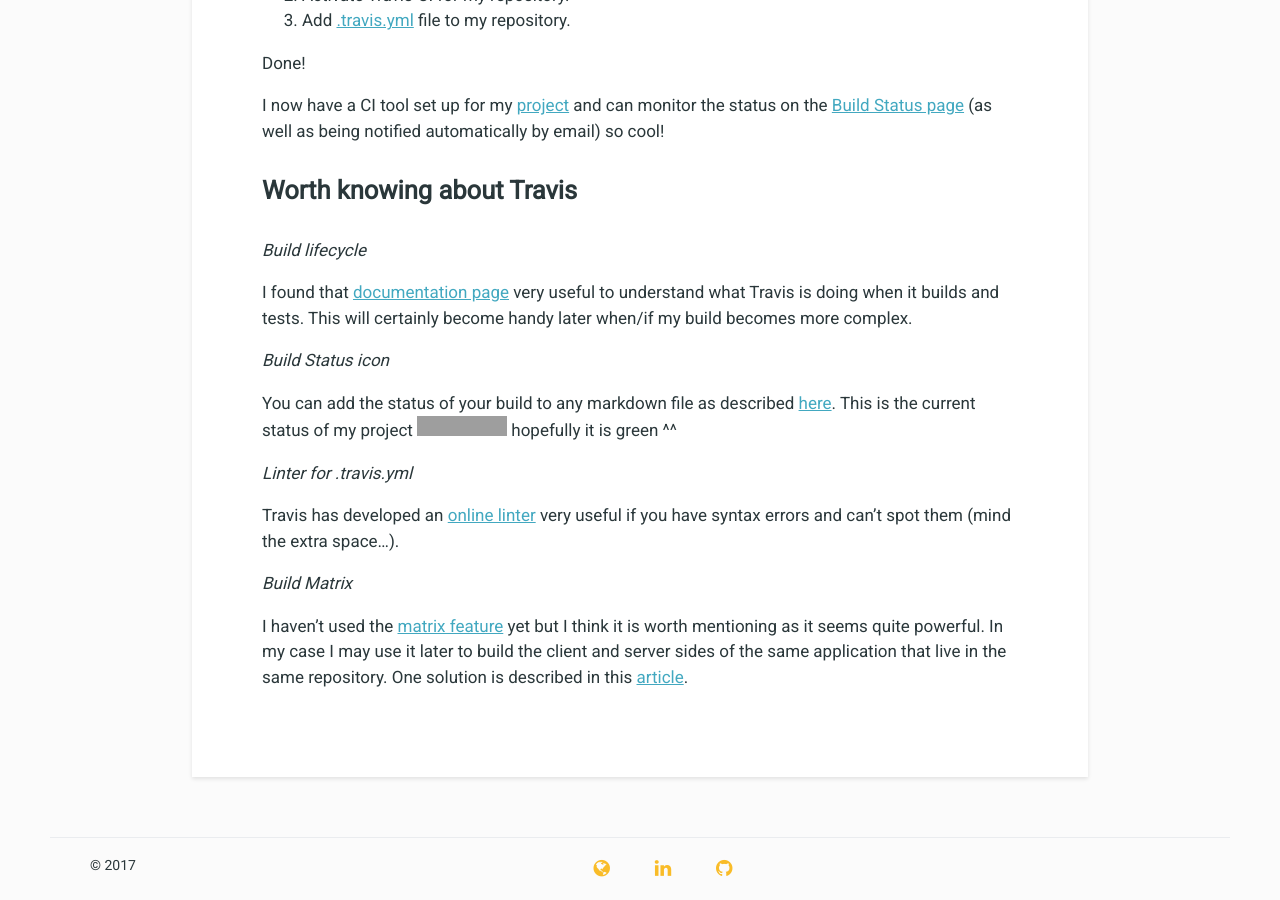
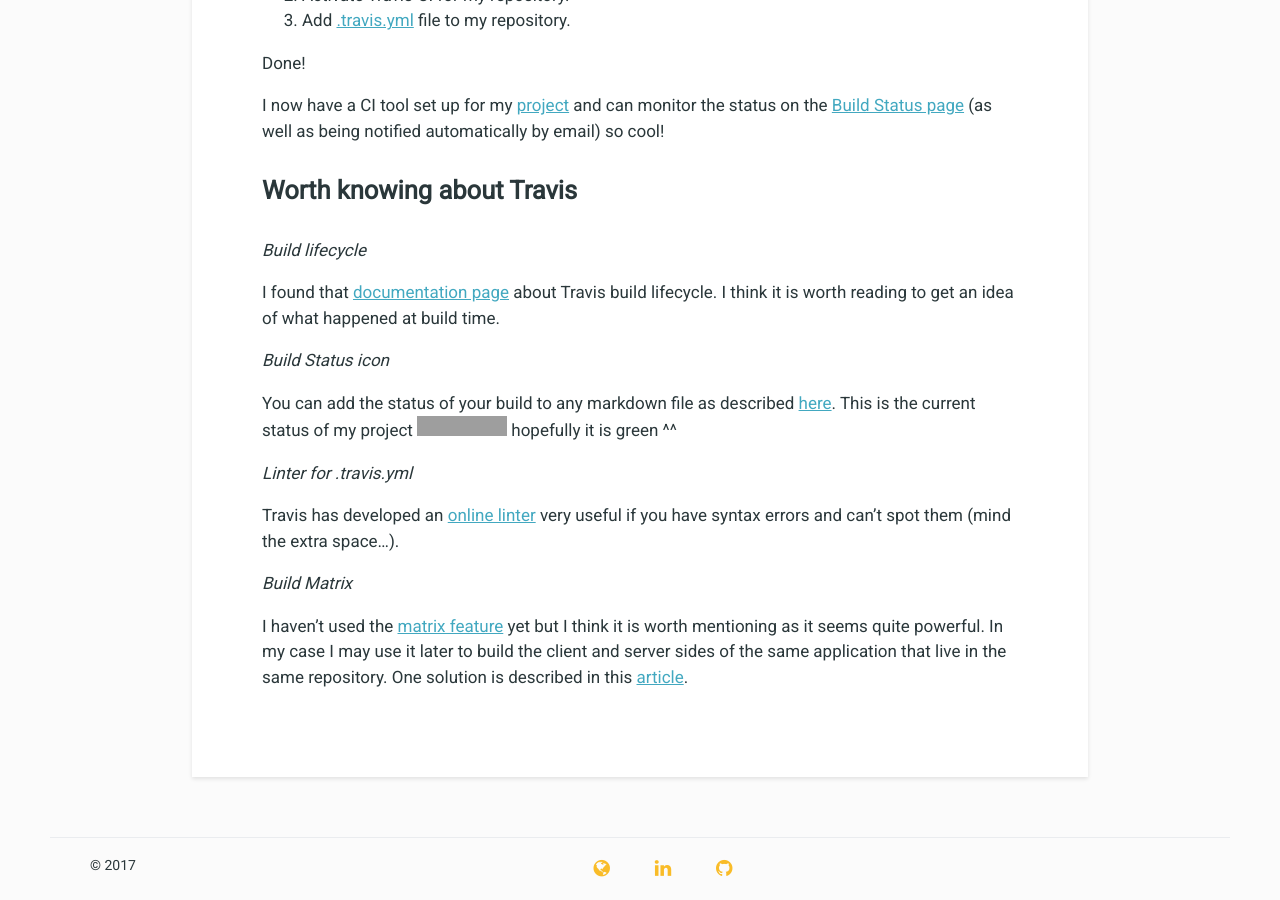
Before and after one commit to caroleolivier/caroleolivier.github.io, a Jekyll site: the page built from _posts/2017-10-03-continuous-integration-in-github.md, in a window 1280 px wide and 900 px high, scrolled down 984 px. Built offline with Jekyll 4.4.1, drawn with Linux system fonts in a browser that asks for light colours; grey boxes are pictures that could not be loaded.

Commit message:
Rephrase

```diff
--- a/_posts/2017-10-03-continuous-integration-in-github.md
+++ b/_posts/2017-10-03-continuous-integration-in-github.md
@@ -32,7 +32,7 @@ I now have a CI tool set up for my [project](https://github.com/caroleolivier/mi
 
 _Build lifecycle_
 
-I found that [documentation page](https://docs.travis-ci.com/user/customizing-the-build#The-Build-Lifecycle) very useful to understand what Travis is doing when it builds and tests. This will certainly become handy later when/if my build becomes more complex.
+I found that [documentation page](https://docs.travis-ci.com/user/customizing-the-build#The-Build-Lifecycle) about Travis build lifecycle. I think it is worth reading to get an idea of what happened at build time.
 
 _Build Status icon_
 
```
